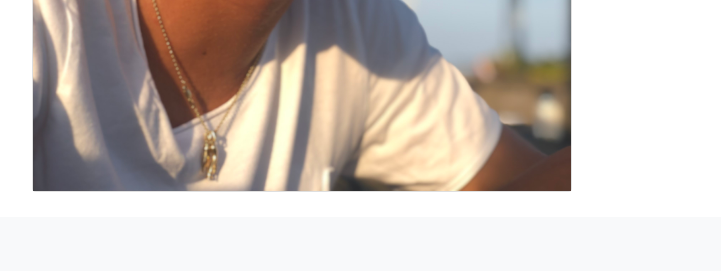
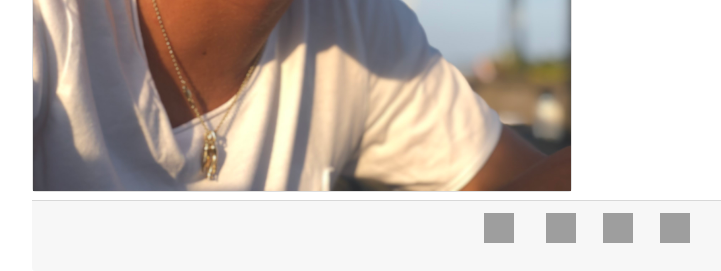
Before and after one commit to antmelon/personal_portfolio, a Django app: page / in a window 1280 px wide. Shown: the part 583-854 px from the top of the page, without its empty margins (53-774 px from the left). Before the commit the page ends 775 px from the top, so only its background shows below. Run offline with Django 3.2, Linux system fonts and the light colour scheme; data comes from the database, SQL or seed files in the repository; some libraries are stand-ins or nearby versions; grey boxes are pictures that could not be loaded.

Commit message:
added footer functionality

```diff
--- a/personal_portfolio/templates/base.html
+++ b/personal_portfolio/templates/base.html
@@ -26,6 +26,18 @@
 
 <div class="container">
     {% block page_content %}{% endblock %}
+    <div class="card-footer">
+        <p style="text-align:center">
+        <!--Github icon-->
+        <a href="http://github.com/antmelon" target="_blank"><img alt="" src="../static/img/github.svg" width="30" height ="30" /> </a>&nbsp; &nbsp; &nbsp;
+        <!--Linkedin icon-->
+        <a href="https://www.linkedin.com/in/anthony-longo-947341170/" target="_blank"><img alt="" src="../static/img/linkedin.svg" width="30" height ="30" /> </a>&nbsp; &nbsp;&nbsp;
+        <!--Facebook icon-->
+        <a href="https://www.facebook.com/ant.melon.5" target="_blank"><img alt="" src="../static/img/facebook.svg" width="30" height ="30" /> </a>&nbsp; &nbsp;&nbsp;
+        <!--Instagram icon-->
+        <a href="https://instagram.com/antmelon" target="_blank"><img alt="" src="../static/img/instagram.svg" width="30" height ="30" /> </a>
+        </p>
+    </div>
 </div>
 
 <script src="https://code.jquery.com/jquery-3.3.1.slim.min.js" integrity="sha384-q8i/X+965DzO0rT7abK41JStQIAqVgRVzpbzo5smXKp4YfRvH+8abtTE1Pi6jizo" crossorigin="anonymous"></script>
```
